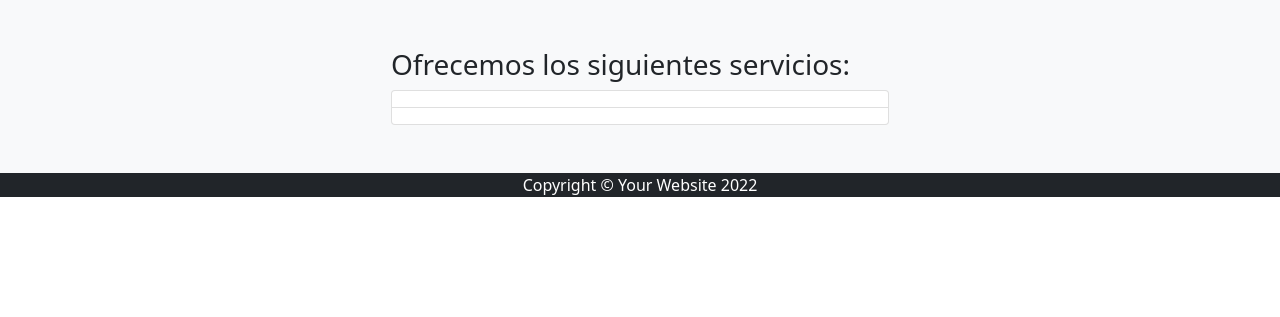
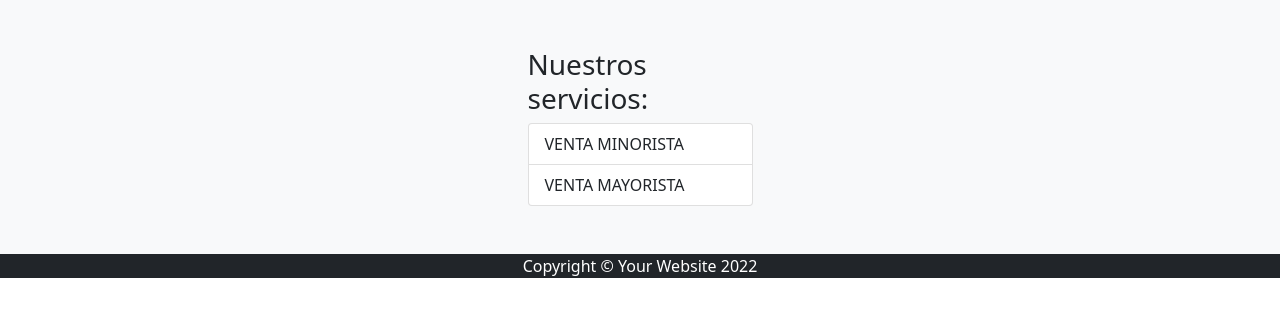
Before and after one commit to LucinaLP/Entrega1Laurens, a Django app: page /proyectobazarapp/servicios/ in a window 1280 px wide. Shown: the part 56-373 px from the top of the page. Run offline with Django 4.2, Linux system fonts and the light colour scheme; data comes from the database, SQL or seed files in the repository; some libraries are stand-ins or nearby versions.

Commit message:
arreglando servicios.html

```diff
--- a/ProyectoBazar/ProyectoBazarApp/templates/ProyectoBazarApp/base.html
+++ b/ProyectoBazar/ProyectoBazarApp/templates/ProyectoBazarApp/base.html
@@ -19,7 +19,7 @@
         <!-- Navigation-->
         <nav class="navbar navbar-expand-lg navbar-light bg-light">
             <div class="container px-4 px-lg-5">
-                <a class="navbar-brand" href="#!">BD BAZAR & DESIGN</a>
+                <a class="navbar-brand" href="{% url 'inicio' %}">BD BAZAR & DESIGN</a>
                 <button class="navbar-toggler" type="button" data-bs-toggle="collapse" data-bs-target="#navbarSupportedContent" aria-controls="navbarSupportedContent" aria-expanded="false" aria-label="Toggle navigation"><span class="navbar-toggler-icon"></span></button>
                 <div class="collapse navbar-collapse" id="navbarSupportedContent">
                     <ul class="navbar-nav me-auto mb-2 mb-lg-0 ms-lg-4">
--- a/ProyectoBazar/ProyectoBazarApp/templates/ProyectoBazarApp/nosotros.html
+++ b/ProyectoBazar/ProyectoBazarApp/templates/ProyectoBazarApp/nosotros.html
@@ -6,8 +6,6 @@ Nosotros - BD Bazar & Design
 {%endblock%}
 
 {% block contenidoPagina%}
-
-
         <section class="bg-light py-5">
             <h1>Podés encontrarnos en:</h1>
             <div class="container">
@@ -34,5 +32,6 @@ Nosotros - BD Bazar & Design
                     <div class="col-6 col-sm-4">{{instagram}}</div>
                 </div>
             </div>
+
         </section>
 {% endblock %}
--- a/ProyectoBazar/ProyectoBazarApp/templates/ProyectoBazarApp/servicios.html
+++ b/ProyectoBazar/ProyectoBazarApp/templates/ProyectoBazarApp/servicios.html
@@ -9,12 +9,12 @@ Servicios - BD Bazar & Design
         <section class="bg-light py-5">
             <div class="container px-5">
                 <div class="row gx-5 justify-content-center">
-                    <div class="col-lg-6">
-                        <h3>Ofrecemos los siguientes servicios:</h3>
+                    <div class="col-lg-3">
+                        <h3>Nuestros servicios:</h3>
                         <ul class="list-group">
                             {% for servicio in servicios %}
                                 <li class="list-group-item d-flex justify-content-between align-items-start">
-                                    {{servicios.nombre}}
+                                    {{servicio.nombre}}
                                 </li>
                             {% endfor %}
                         </ul>
```
Also changed, not shown: ProyectoBazar/static/imagenes/Bowl.jpg (renamed from ProyectoBazar/imagenes/Bowl.jpg), ProyectoBazar/static/imagenes/Tarro.jpg (renamed from ProyectoBazar/imagenes/Tarro.jpg), ProyectoBazar/static/imagenes/alfombra de lamer.jpg (renamed from ProyectoBazar/imagenes/alfombra de lamer.jpg), ProyectoBazar/static/imagenes/vaso.jpg (renamed from ProyectoBazar/imagenes/vaso.jpg). Lines whose indentation alone changed are shown as unchanged.
